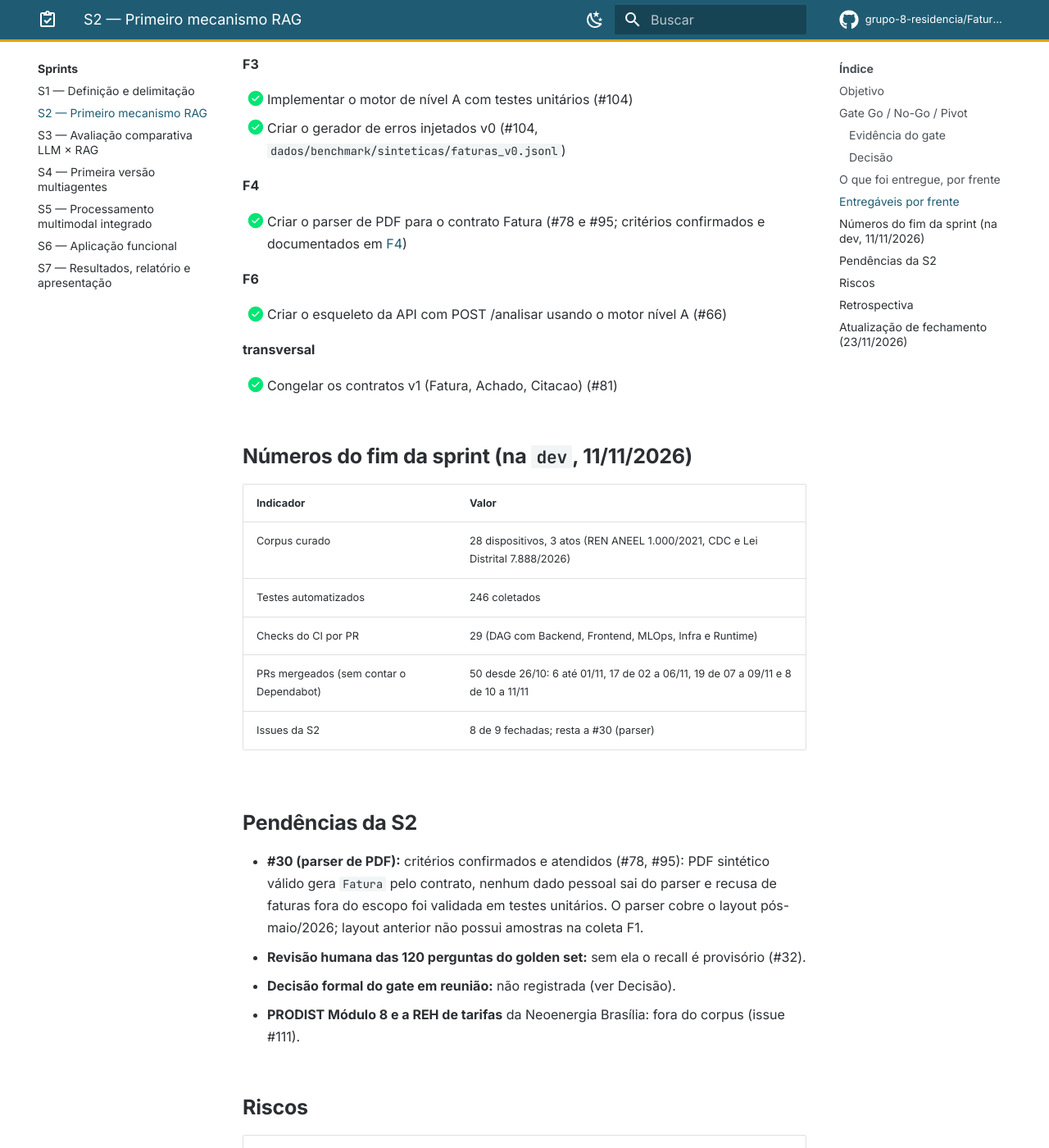
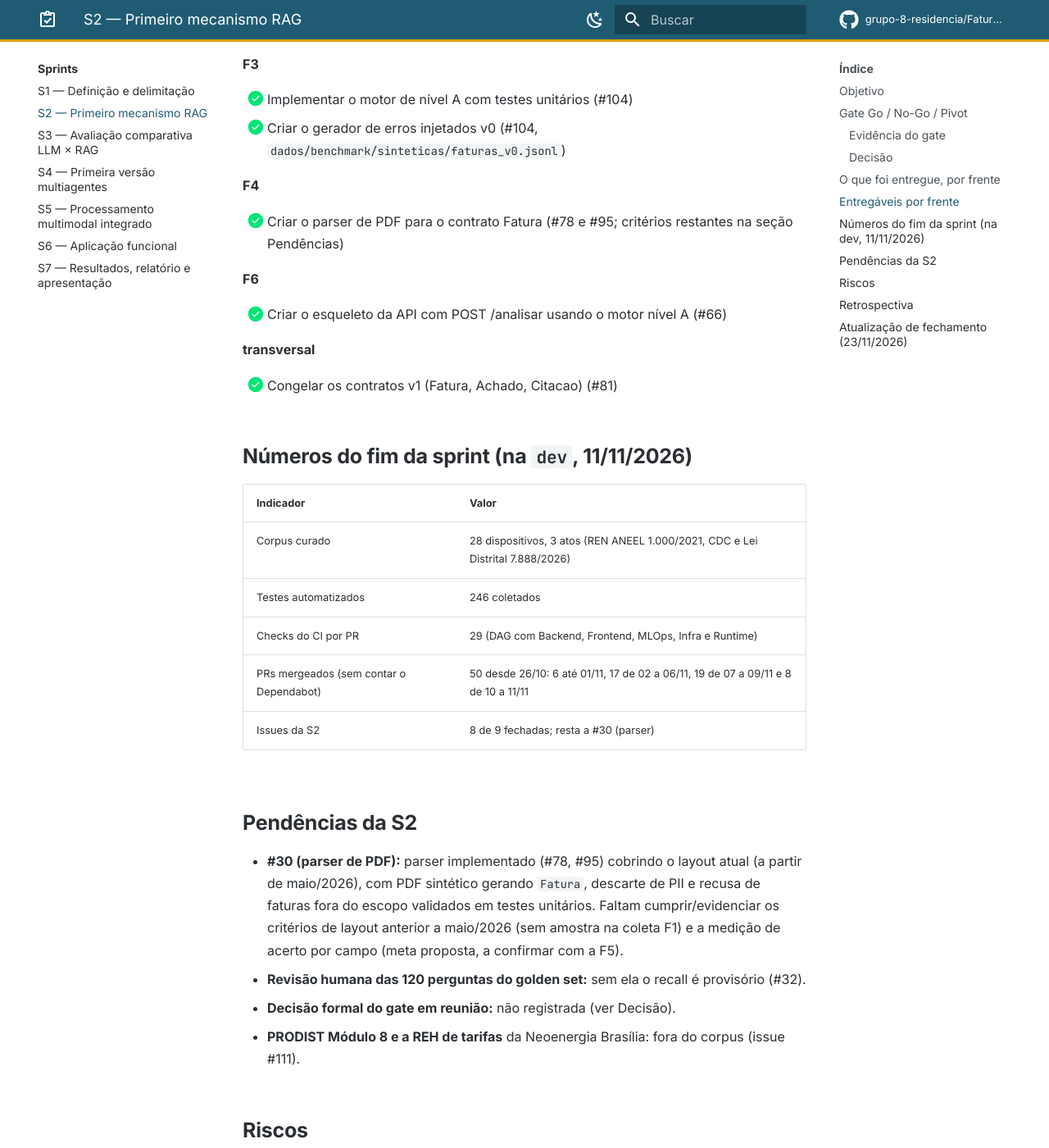
Before and after one commit to grupo-8-residencia/Fatura-Aberta, an MkDocs documentation site: the page built from docs/sprints/s2.md, in a window 1280 px wide and 1400 px high, scrolled down 3306 px. Shown: the whole window at 82% size. Built offline with MkDocs 1.6.1 and Material for MkDocs 9.7.7, drawn with Linux system fonts in a browser that asks for light colours; plug-ins that fetch from the network failed and are left out; comment, search, counter and statistics services are not loaded.

Commit message:
docs(f4,sprints): alinha checklists e afirmacoes as evidencias reais (#9, #30, #115)

```diff
--- a/docs/sprints/s2.md
+++ b/docs/sprints/s2.md
@@ -88,7 +88,7 @@ verificador de linguagem RF-15 (#117, S3) e kit de anotação do golden set (#11
 
 **F4**
 
-- [x] Criar o parser de PDF para o contrato Fatura (#78 e #95; critérios confirmados e documentados em [F4](../frentes/f4.md))
+- [x] Criar o parser de PDF para o contrato Fatura (#78 e #95; critérios restantes na seção Pendências)
 
 **F6**
 
@@ -110,10 +110,10 @@ verificador de linguagem RF-15 (#117, S3) e kit de anotação do golden set (#11
 
 ## Pendências da S2
 
-- **#30 (parser de PDF):** critérios confirmados e atendidos (#78, #95): PDF sintético válido gera
-  `Fatura` pelo contrato, nenhum dado pessoal sai do parser e recusa de faturas fora do escopo foi
-  validada em testes unitários. O parser cobre o layout pós-maio/2026; layout anterior não possui
-  amostras na coleta F1.
+- **#30 (parser de PDF):** parser implementado (#78, #95) cobrindo o layout atual (a partir de maio/2026),
+  com PDF sintético gerando `Fatura`, descarte de PII e recusa de faturas fora do escopo validados em
+  testes unitários. Faltam cumprir/evidenciar os critérios de layout anterior a maio/2026 (sem amostra na
+  coleta F1) e a medição de acerto por campo (meta proposta, a confirmar com a F5).
 - **Revisão humana das 120 perguntas do golden set:** sem ela o recall é provisório (#32).
 - **Decisão formal do gate em reunião:** não registrada (ver Decisão).
 - **PRODIST Módulo 8 e a REH de tarifas** da Neoenergia Brasília: fora do corpus (issue #111).
```
Also changed, not shown: docs/frentes/f4.md (+4 -4 lines), docs/sprints/s1.md (+1 -1 lines), docs/sprints/s3.md (+4 -3 lines), docs/sprints/s4.md (+1 -1 lines), docs/sprints/s6.md (+1 -1 lines), 1 other file.
